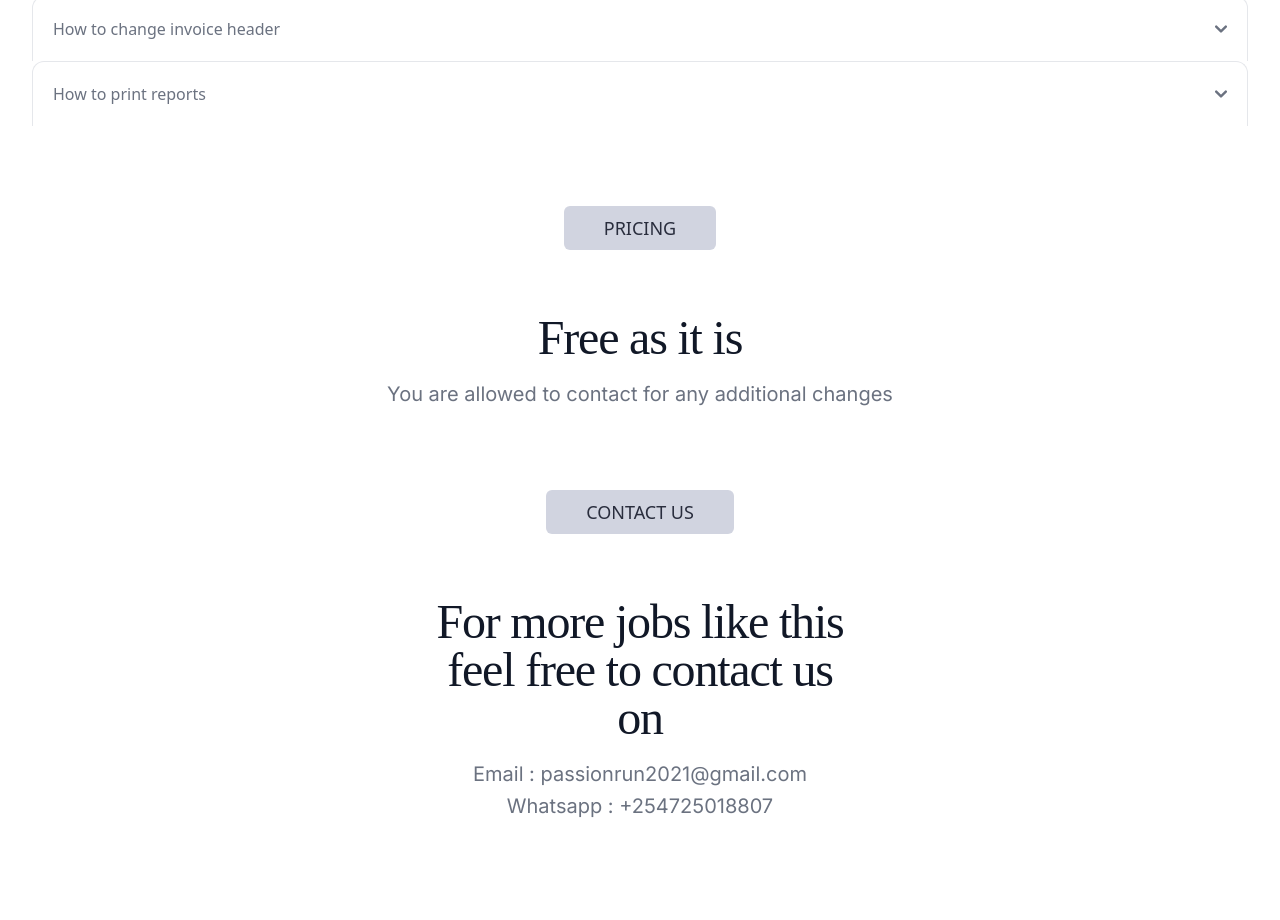
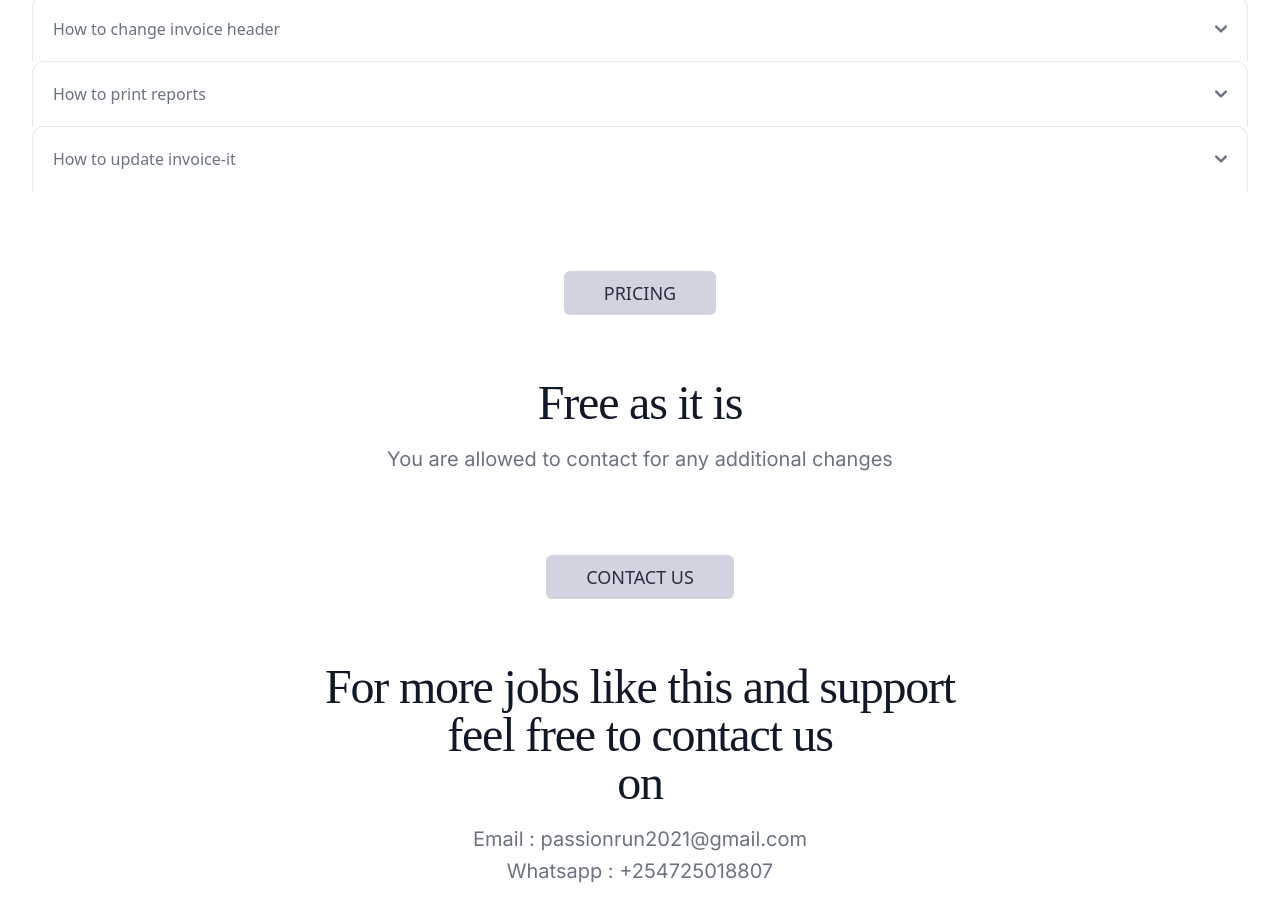
Before and after one commit to edmond025-dev/Invoice-app-webiste, a React (Vite) app: page / in a window 1280 px wide. Shown: the part 2100-3020 px from the top of the page. Before the commit the page ends 2986 px from the top, so only its background shows below. Built offline with nearby package versions, Linux system fonts and the light colour scheme; a web font is replaced by a local one.

Commit message:
Added line for database updates in accordion

```diff
--- a/src/App.jsx
+++ b/src/App.jsx
@@ -116,7 +116,7 @@ function App() {
 
       <div className="text-center">
         <h1 className="text-balance text-5xl font-stix font-regular tracking-tight leading-[1] text-gray-900 sm:text-5xl">
-          For more jobs like this <br />
+          For more jobs like this and support <br />
           feel free to contact us
           <br />
           on
--- a/src/components/Faqs.jsx
+++ b/src/components/Faqs.jsx
@@ -268,6 +268,50 @@ const Faqs = () => {
     </div>
   </div>
 
+  <h2 id="accordion-collapse-heading-7">
+    <button
+      type="button"
+      className="flex items-center justify-between w-full p-5 font-medium rtl:text-right text-gray-500 border border-b-0 border-gray-200 rounded-t-xl focus:ring-4 focus:ring-gray-200 dark:focus:ring-gray-800 dark:border-gray-700 dark:text-gray-400 hover:bg-gray-100 dark:hover:bg-gray-800 gap-3"
+      data-accordion-target="#accordion-collapse-body-7"
+      aria-expanded="false"
+      aria-controls="accordion-collapse-body-7"
+    >
+      <span>How to update invoice-it</span>
+      <svg
+        data-accordion-icon=""
+        className="w-3 h-3 rotate-180 shrink-0"
+        aria-hidden="true"
+        xmlns="http://www.w3.org/2000/svg"
+        fill="none"
+        viewBox="0 0 10 6"
+      >
+        <path
+          stroke="currentColor"
+          strokeLinecap="round"
+          strokeLinejoin="round"
+          strokeWidth={2}
+          d="M9 5 5 1 1 5"
+        />
+      </svg>
+    </button>
+  </h2>
+
+    <div
+    id="accordion-collapse-body-7"
+    className="hidden"
+    aria-labelledby="accordion-collapse-heading-7"
+  >
+    <div className="p-5 border border-b-0 border-gray-200 dark:border-gray-700 dark:bg-gray-900">
+      <p className="mb-2 text-gray-500 dark:text-gray-400">
+        To update you need to remove the existing invoice-it product via the add remove programs the application will prompt you that there is another product in existence and asks you to uninstall it
+        do that before you proceed to re-install.
+      </p>
+      <p className="text-gray-500 dark:text-gray-400">
+        Once the first installation the database data will not be affected. So no data will change.
+      </p>
+    </div>
+  </div>
+
 </div>
 
 </div>
```
